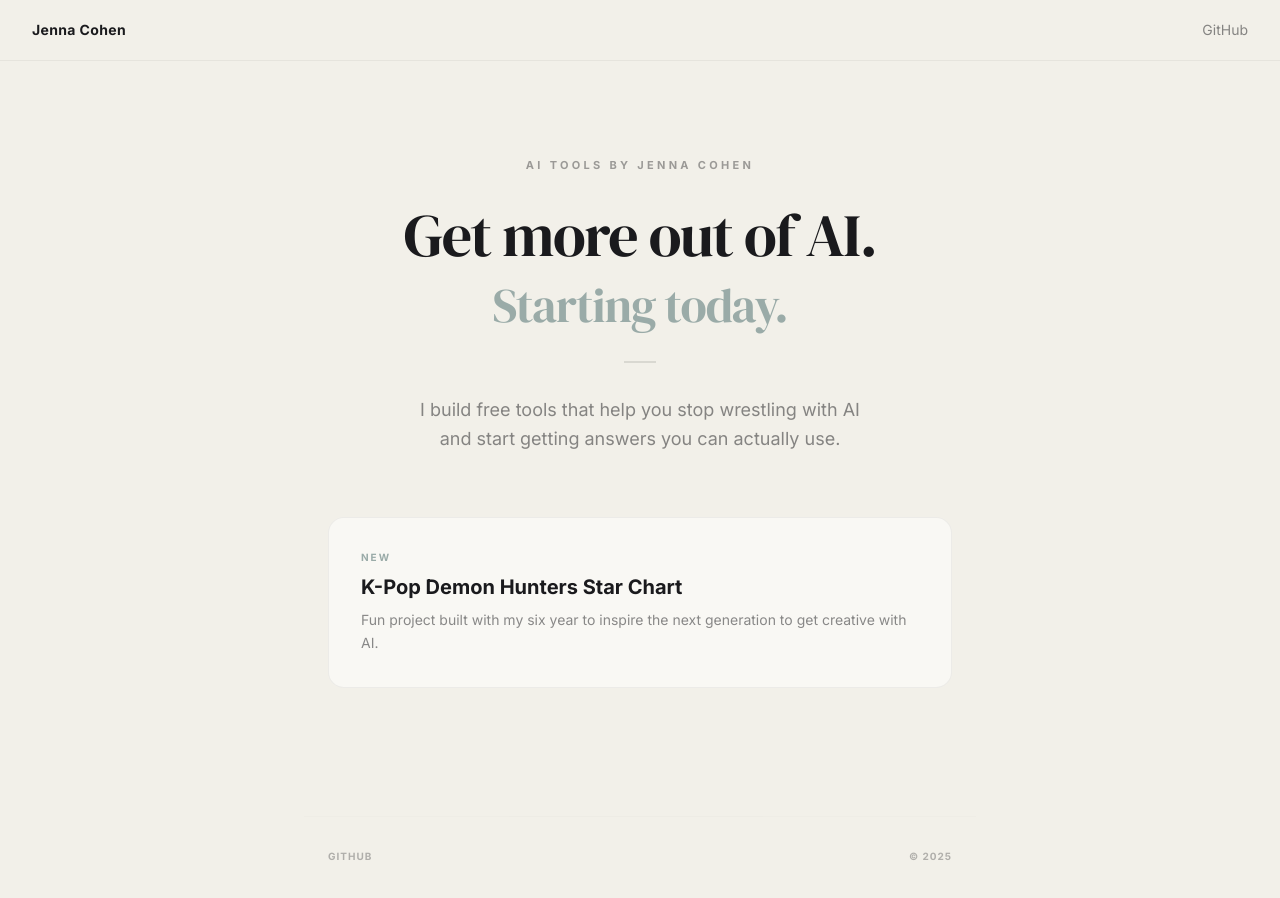
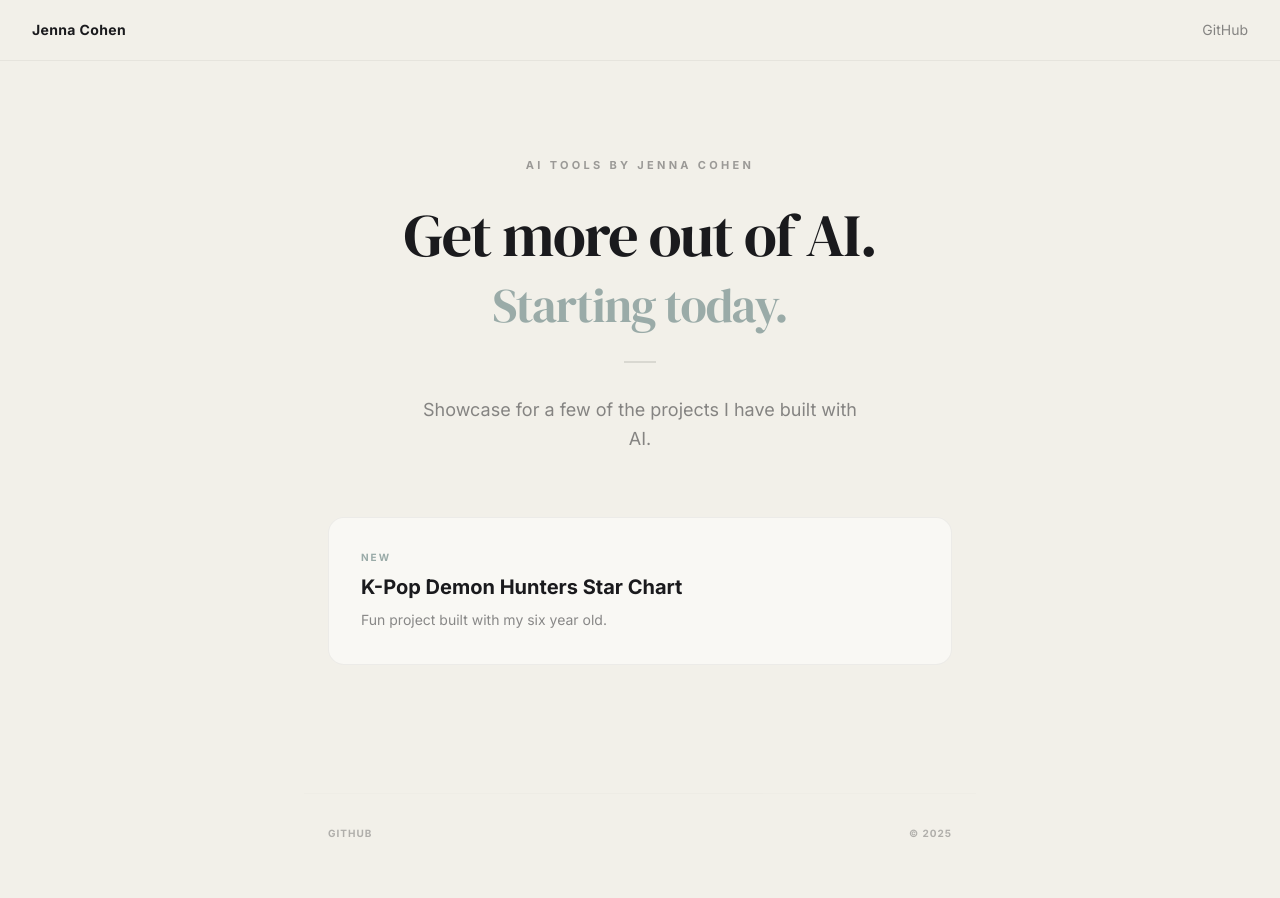
Before and after one commit to JennaCohen1/public-personal-website, a Next.js app: page / in a window 1280 px wide. Shown: the top 898 px of the page. Built offline with nearby package versions, Linux system fonts and the light colour scheme.

Commit message:
Update project description and showcase text

```diff
--- a/src/app/page.tsx
+++ b/src/app/page.tsx
@@ -8,7 +8,7 @@ const PROJECTS = [
     id: "project-one",
     title: "K-Pop Demon Hunters Star Chart",
     status: "NEW",
-    description: "Fun project built with my six year to inspire the next generation to get creative with AI.",
+    description: "Fun project built with my six year old.",
     github: "https://github.com/JennaCohen1/kpop-stargazer",
     website: "https://kpop-star-chart.vercel.app/",
     pitch: "[Insert project pitch here]",
@@ -66,7 +66,7 @@ export default function App() {
         </h2>
         <div className="w-8 h-[2px] bg-black/10 mx-auto mb-8"></div>
         <p className="text-lg opacity-50 max-w-md mx-auto leading-relaxed">
-          I build free tools that help you stop wrestling with AI and start getting answers you can actually use.
+          Showcase for a few of the projects I have built with AI.
         </p>
       </main>
 
```
